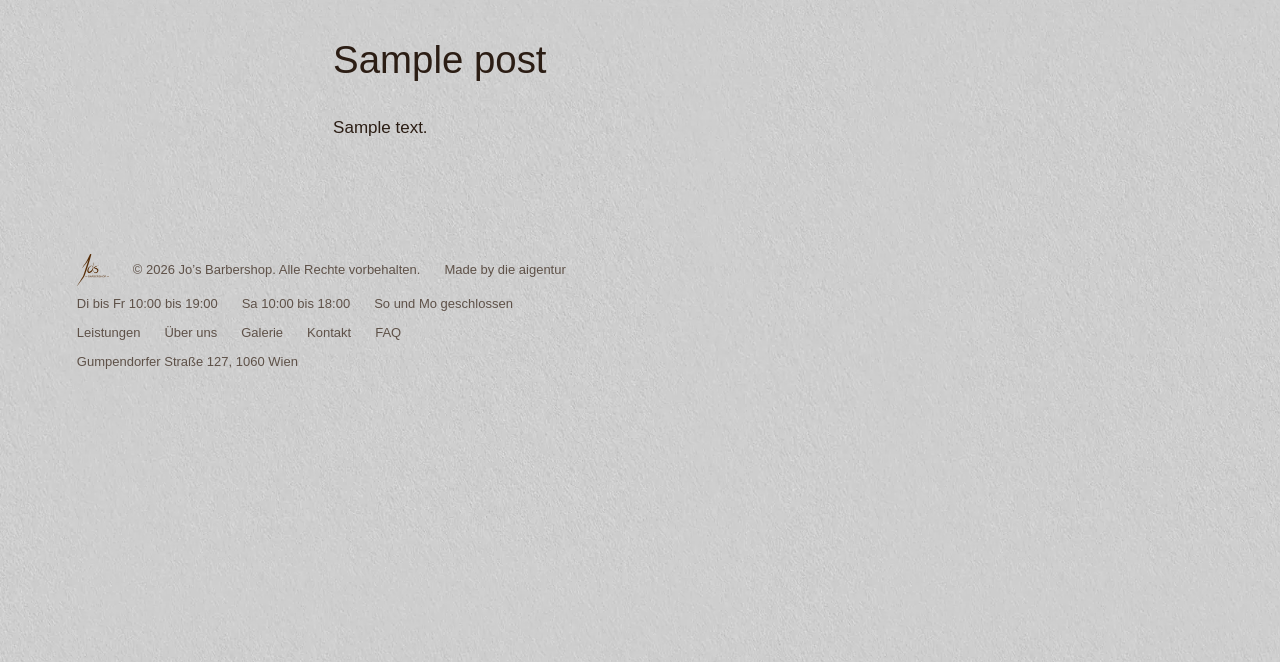
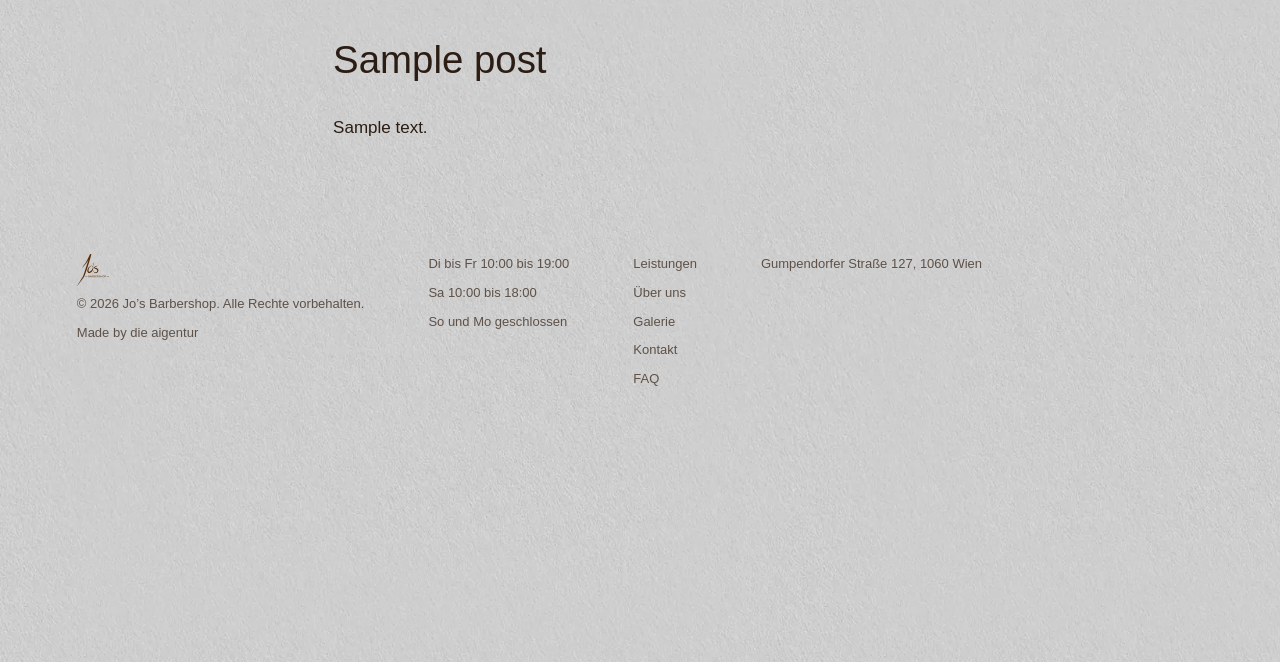
Before and after one commit to Jutakk/jos_Barbershop, a WordPress theme: template theme/jos-barbershop/index.php in a window 1280 px wide. Shown: the part 90-752 px from the top of the page. Run offline with PHP 8.4 and a stand-in for WordPress, Linux system fonts and the light colour scheme; the site name, menu and one post (Sample post) are stand-ins, and other content is empty; some libraries are stand-ins or nearby versions.

Commit message:
Footer in four columns flush left: in the foundation from the left corner of the house, each column as wide as its longest line; the HTML footer in four columns too
Co-Authored-By: Claude Opus 5.5 <noreply@anthropic.com>
Claude-Session: https://claude.ai/code/session_014RsE5kPJajU8rKPppCmMFa

```diff
--- a/theme/jos-barbershop/assets/scss/style.scss
+++ b/theme/jos-barbershop/assets/scss/style.scss
@@ -3,7 +3,7 @@ Theme Name: Jo's Barbershop
 Author: iks.haus
 Author URI: https://iks.haus
 Description: Custom theme for Jo's Barbershop, Wien 1060. The turning shop sign on the facade in three.js, the pages behind the arches.
-Version: 0.10.0
+Version: 0.10.1
 Requires at least: 6.5
 Requires PHP: 8.0
 License: Proprietary
@@ -909,23 +909,36 @@ canvas {
 	}
 }
 
-// footer in four rows: logo, copyright and agency; opening hours; menu with the legal pages and the FAQ;
-// address and phone
+// footer in four columns, flush left: logo, copyright and agency; opening hours; menu with the legal pages and
+// the FAQ; address and phone. Like the header and the hero, the columns stand from left to right in every
+// language; on tablets two columns, on phones one under the other
 .site-footer {
 	position: relative;
 	z-index: 1;
-	display: flex;
-	flex-direction: column;
-	gap: s(2);
+	display: grid;
+	grid-template-columns: repeat(4, max-content);
+	justify-content: start;
+	gap: s(5) s(8);
 	padding: s(6) clamp(#{s(5)}, 6vw, #{s(9)});
 	color: var(--jos-muted);
 	font-size: $size-small;
+	text-align: left;
+	direction: ltr;
 
-	&__row {
+	@media (max-width: 1023px) {
+		grid-template-columns: repeat(2, minmax(0, max-content));
+	}
+
+	@media (max-width: 519px) {
+		grid-template-columns: minmax(0, 1fr);
+	}
+
+	&__column {
 		display: flex;
-		flex-wrap: wrap;
-		align-items: center;
-		gap: s(1) s(5);
+		flex-direction: column;
+		align-items: flex-start;
+		gap: s(2);
+		min-width: 0;
 		margin: 0;
 	}
 
@@ -949,7 +962,7 @@ canvas {
 		}
 	}
 
-	// on the front page the footer rows are cut into the foundation of the facade (scene.js): this footer
+	// on the front page the footer columns are cut into the foundation of the facade (scene.js): this footer
 	// waits below the screen for keyboards and screen readers and slides in when one of its links has the focus
 	.has-arches & {
 		position: fixed;
--- a/theme/jos-barbershop/footer.php
+++ b/theme/jos-barbershop/footer.php
@@ -1,23 +1,23 @@
 <?php
 /**
- * Footer in four rows (jos_footer_rows()): logo, copyright and agency; opening hours; the menu with the legal
- * pages and the FAQ; address and phone. On the front page the same rows are cut into the foundation of the
- * facade (scene.js); this footer then stays for keyboards and screen readers and slides in when one of its
- * links gets the focus.
+ * Footer in four columns, flush left (jos_footer_columns()): logo, copyright and agency; opening hours; the
+ * menu with the legal pages and the FAQ; address and phone. On the front page the same columns are cut into the
+ * foundation of the facade (scene.js); this footer then stays for keyboards and screen readers and slides in
+ * when one of its links gets the focus.
  *
  * @package jos-barbershop
  */
 
-$jos_rows = jos_footer_rows();
+$jos_columns = jos_footer_columns();
 ?>
 <footer class="site-footer">
-	<?php foreach ( $jos_rows as $jos_index => $jos_row ) : ?>
+	<?php foreach ( $jos_columns as $jos_index => $jos_column ) : ?>
 		<?php if ( 2 === $jos_index ) : ?>
-			<nav class="site-footer__row site-footer__menu" aria-label="<?php echo esc_attr( jos_t( 'Rechtliches' ) ); ?>">
+			<nav class="site-footer__column site-footer__menu" aria-label="<?php echo esc_attr( jos_t( 'Rechtliches' ) ); ?>">
 		<?php else : ?>
-			<p class="site-footer__row">
+			<div class="site-footer__column">
 		<?php endif; ?>
-		<?php foreach ( $jos_row as $jos_item ) : ?>
+		<?php foreach ( $jos_column as $jos_item ) : ?>
 			<?php if ( 'logo' === ( $jos_item['kind'] ?? '' ) ) : ?>
 				<img class="site-footer__logo" src="<?php echo esc_url( jos_image( 'logo-small.webp' ) ); ?>" alt="<?php echo esc_attr( $jos_item['text'] ); ?>" width="32" height="32" loading="lazy">
 			<?php elseif ( ! empty( $jos_item['url'] ) ) : ?>
@@ -29,7 +29,7 @@ $jos_rows = jos_footer_rows();
 		<?php if ( 2 === $jos_index ) : ?>
 			</nav>
 		<?php else : ?>
-			</p>
+			</div>
 		<?php endif; ?>
 	<?php endforeach; ?>
 </footer>
--- a/theme/jos-barbershop/front-page.php
+++ b/theme/jos-barbershop/front-page.php
@@ -29,7 +29,7 @@ foreach ( jos_rooms() as $jos_room ) {
 		data-logo="<?php echo esc_url( jos_image( 'logo-texture.webp' ) ); ?>"
 		data-paper="<?php echo esc_url( jos_image( 'paper.webp' ) ); ?>"
 		data-arches="<?php echo esc_attr( wp_json_encode( $jos_arches, JSON_UNESCAPED_UNICODE ) ); ?>"
-		data-footer="<?php echo esc_attr( wp_json_encode( jos_footer_rows(), JSON_UNESCAPED_UNICODE | JSON_UNESCAPED_SLASHES ) ); ?>"
+		data-footer="<?php echo esc_attr( wp_json_encode( jos_footer_columns(), JSON_UNESCAPED_UNICODE | JSON_UNESCAPED_SLASHES ) ); ?>"
 		data-languages="<?php echo esc_attr( wp_json_encode( jos_language_links(), JSON_UNESCAPED_UNICODE | JSON_UNESCAPED_SLASHES ) ); ?>"
 		data-dir="<?php echo esc_attr( jos_languages()[ jos_lang() ]['dir'] ); ?>"
 		<?php echo $jos_panorama ? 'data-panorama="' . esc_url( $jos_panorama ) . '"' : ''; ?>
--- a/theme/jos-barbershop/functions.php
+++ b/theme/jos-barbershop/functions.php
@@ -9,7 +9,7 @@ if ( ! defined( 'ABSPATH' ) ) {
 	exit;
 }
 
-define( 'JOS_VERSION', '0.10.0' );
+define( 'JOS_VERSION', '0.10.1' );
 
 require_once get_template_directory() . '/inc/languages.php';
 
@@ -264,8 +264,8 @@ function jos_maps_link(): string {
 }
 
 /**
- * The footer in four rows. footer.php shows them as the footer; on the front page scene.js also cuts them
- * into the foundation of the facade, under the ground line.
+ * The footer in four columns, flush left. footer.php shows them as the footer; on the front page scene.js
+ * also cuts them into the foundation of the facade, under the ground line, one line under the other.
  *   1. the small logo, copyright, made by die aigentur
  *   2. the opening hours
  *   3. the menu: the pages, Impressum, Datenschutz, Cookies, FAQ
@@ -274,7 +274,7 @@ function jos_maps_link(): string {
  *
  * @return array<int, array<int, array<string, mixed>>>
  */
-function jos_footer_rows(): array {
+function jos_footer_columns(): array {
 	$shop  = jos_shop();
 	$base  = is_front_page() ? '' : jos_url( home_url( '/' ) );
 	$legal = static function ( string $slug ): string {
--- a/theme/jos-barbershop/style.css
+++ b/theme/jos-barbershop/style.css
@@ -3,7 +3,7 @@ Theme Name: Jo's Barbershop
 Author: iks.haus
 Author URI: https://iks.haus
 Description: Custom theme for Jo's Barbershop, Wien 1060. The turning shop sign on the facade in three.js, the pages behind the arches.
-Version: 0.10.0
+Version: 0.10.1
 Requires at least: 6.5
 Requires PHP: 8.0
 License: Proprietary
@@ -741,18 +741,32 @@ canvas {
 .site-footer {
   position: relative;
   z-index: 1;
-  display: flex;
-  flex-direction: column;
-  gap: 8px;
+  display: grid;
+  grid-template-columns: repeat(4, max-content);
+  justify-content: start;
+  gap: 24px 64px;
   padding: 32px clamp(24px, 6vw, 96px);
   color: var(--jos-muted);
   font-size: 13px;
+  text-align: left;
+  direction: ltr;
 }
-.site-footer__row {
+@media (max-width: 1023px) {
+  .site-footer {
+    grid-template-columns: repeat(2, minmax(0, max-content));
+  }
+}
+@media (max-width: 519px) {
+  .site-footer {
+    grid-template-columns: minmax(0, 1fr);
+  }
+}
+.site-footer__column {
   display: flex;
-  flex-wrap: wrap;
-  align-items: center;
-  gap: 4px 24px;
+  flex-direction: column;
+  align-items: flex-start;
+  gap: 8px;
+  min-width: 0;
   margin: 0;
 }
 .site-footer__logo {
```
Also changed, not shown: theme/jos-barbershop/assets/js/scene.js (+27 -18 lines), README.md.
